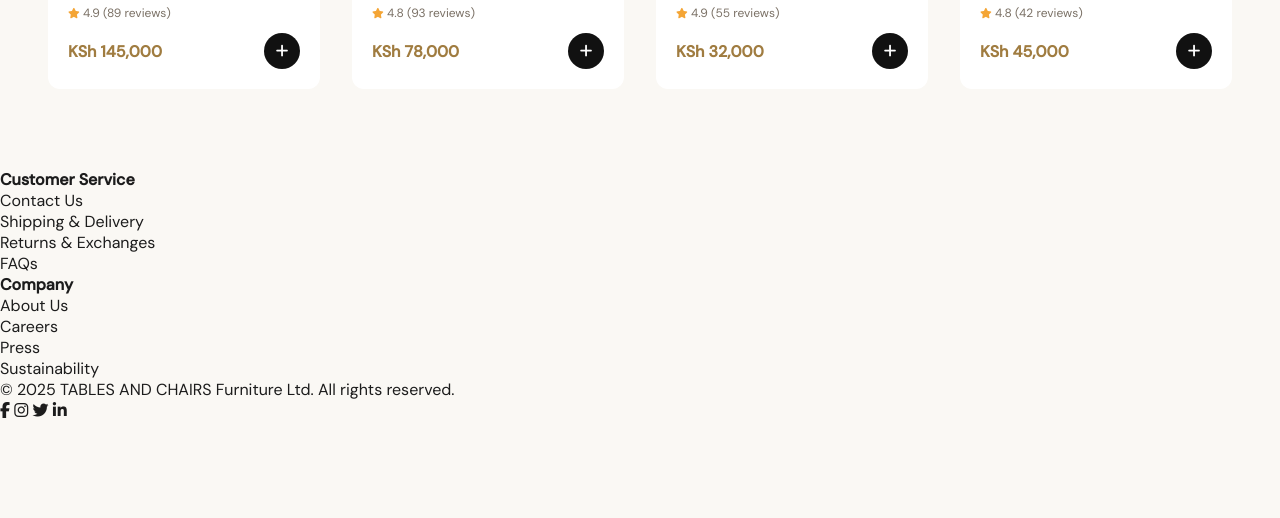
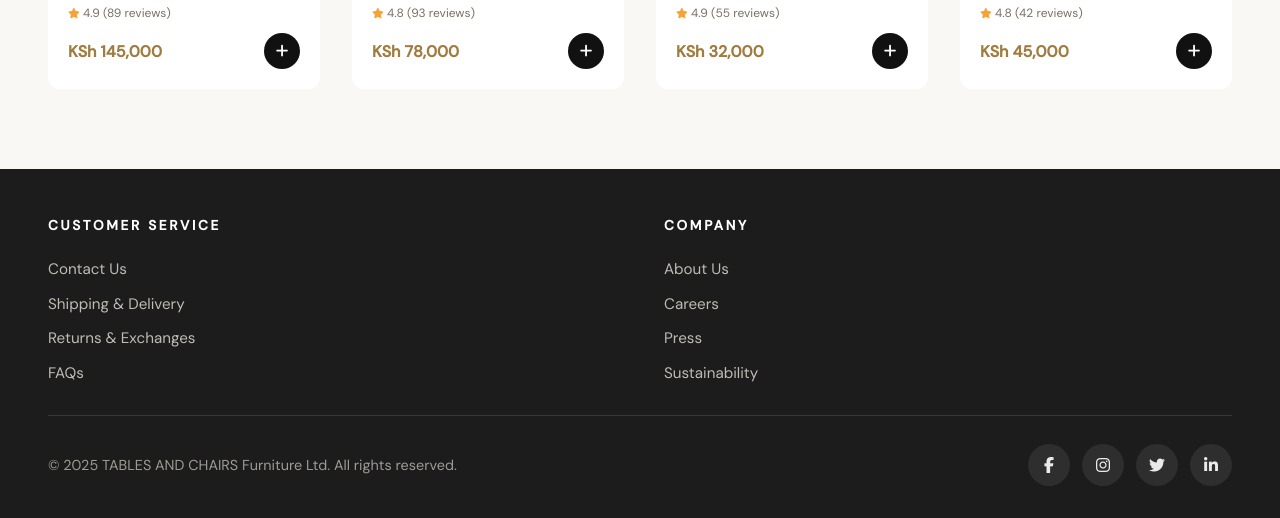
Before and after one commit to 16have/Project-tables-and-chairs-website, a plain HTML site: page index.html in a window 1280 px wide. Shown: the part 2672-3190 px from the top of the page. Before the commit the page ends 3093 px from the top, so only its background shows below. Drawn offline with nearby package versions, Linux system fonts and the light colour scheme; no server answers.

Commit message:
styling footer

```diff
--- a/style.css
+++ b/style.css
@@ -858,6 +858,87 @@ select { font-family: inherit; }
 .pay-fields { margin-bottom: 1.5rem; }
 .pay-note { font-size: 0.82rem; color: var(--text-muted); background: var(--cream); padding: 0.75rem 1rem; border-radius: var(--radius); line-height: 1.7; }
 .pay-note i { color: var(--sand); margin-right: 0.4rem; }
+
+/* ===========================
+   FOOTER
+=========================== */
+footer {
+  background: var(--charcoal);
+  color: #f5f0e8;
+  padding: 3rem 3rem 2rem;
+}
+.footer-content {
+  display: flex;
+  gap: 3rem;
+  justify-content: space-between;
+  flex-wrap: wrap;
+  max-width: 1200px;
+  margin: 0 auto;
+}
+.footer-col {
+  min-width: 220px;
+  flex: 1;
+}
+.footer-col h4 {
+  font-size: 0.85rem;
+  letter-spacing: 0.2em;
+  text-transform: uppercase;
+  margin-bottom: 1.5rem;
+  color: white;
+}
+.footer-col ul {
+  display: flex;
+  flex-direction: column;
+  gap: 0.85rem;
+}
+.footer-col li a {
+  color: rgba(245,240,232,0.75);
+  font-size: 0.95rem;
+  transition: color var(--transition);
+}
+.footer-col li a:hover { color: white; }
+.footer-bottom {
+  display: flex;
+  justify-content: space-between;
+  align-items: center;
+  flex-wrap: wrap;
+  gap: 1rem;
+  border-top: 1px solid rgba(245,240,232,0.12);
+  padding-top: 1.75rem;
+  margin-top: 2rem;
+  max-width: 1200px;
+  margin-left: auto;
+  margin-right: auto;
+}
+.footer-bottom p {
+  color: rgba(245,240,232,0.6);
+  font-size: 0.9rem;
+}
+.social-icons {
+  display: flex;
+  gap: 0.75rem;
+}
+.social-icons a {
+  width: 42px;
+  height: 42px;
+  display: inline-flex;
+  align-items: center;
+  justify-content: center;
+  border-radius: 50%;
+  background: rgba(255,255,255,0.08);
+  color: rgba(255,255,255,0.9);
+  transition: background var(--transition), transform var(--transition);
+}
+.social-icons a:hover {
+  background: rgba(255,255,255,0.18);
+  transform: translateY(-2px);
+}
+@media (max-width: 900px) {
+  footer { padding: 2.5rem 1.5rem 1.5rem; }
+  .footer-content { gap: 2rem; }
+  .footer-bottom { flex-direction: column; align-items: flex-start; }
+}
+
 .step-btns { display: flex; gap: 1rem; margin-top: 1.5rem; }
 
 .order-summary-side {
```
